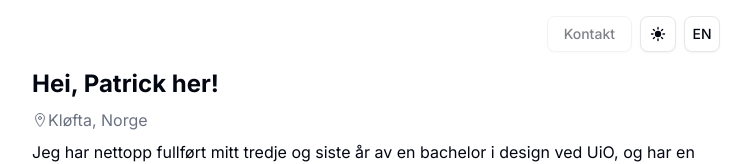
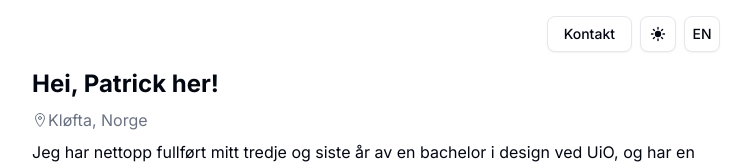
Before and after one commit to PatrickLundHaugen/Portfolio, a React (Vite) app: page / in a window 1280 px wide. Shown: the top 164 px of the page, without its empty margins (264-1015 px from the left). Built offline with nearby package versions, Linux system fonts and the light colour scheme.

Commit message:
Added backend for Contact

```diff
--- a/api/contact-form.ts
+++ /dev/null
@@ -1,19 +0,0 @@
-import type { VercelRequest, VercelResponse } from '@vercel/node';
-
-async function handler(req: VercelRequest, res: VercelResponse) {
-    if (req.method !== 'POST') {
-        return res.status(405).json({ message: 'Method not allowed' });
-    }
-
-    const { name, email, message } = req.body;
-
-    if (!name || !email || !message) {
-        return res.status(400).json({ message: 'Missing required fields' });
-    }
-
-    console.log('Received contact:', { name, email, message });
-
-    return res.status(200).json({ message: 'Form submitted successfully!' });
-}
-
-export default handler;
--- /dev/null
+++ b/api/contact.ts
@@ -0,0 +1,40 @@
+import type { VercelRequest, VercelResponse } from '@vercel/node';
+import { google } from 'googleapis';
+
+export default async function handler(req: VercelRequest, res: VercelResponse) {
+    if (req.method !== 'POST') {
+        return res.status(405).json({ message: 'Method not allowed' });
+    }
+
+    const { name, email, message } = req.body;
+
+    if (!name || !email || !message) {
+        return res.status(400).json({ message: 'Missing required fields' });
+    }
+
+    try {
+        const auth = new google.auth.GoogleAuth({
+            credentials: {
+                client_email: process.env.GOOGLE_CLIENT_EMAIL,
+                private_key: process.env.GOOGLE_PRIVATE_KEY?.replace(/\\n/g, '\n'),
+            },
+            scopes: ['https://www.googleapis.com/auth/spreadsheets'],
+        });
+
+        const sheets = google.sheets({ version: 'v4', auth });
+
+        await sheets.spreadsheets.values.append({
+            spreadsheetId: process.env.GOOGLE_SHEET_ID,
+            range: 'Sheet1!A:D',
+            valueInputOption: 'RAW',
+            requestBody: {
+                values: [[name, email, message, new Date().toISOString()]],
+            },
+        });
+
+        return res.status(200).json({ message: 'Form submitted successfully!' });
+    } catch (error) {
+        console.error(error);
+        return res.status(500).json({ message: 'Failed to save message' });
+    }
+}
--- a/package.json
+++ b/package.json
@@ -15,6 +15,7 @@
     "clsx": "^2.1.1",
     "embla-carousel-autoplay": "^8.6.0",
     "embla-carousel-react": "^8.6.0",
+    "googleapis": "^160.0.0",
     "i18next": "^25.2.1",
     "react": "^19.0.0",
     "react-dom": "^19.0.0",
--- a/src/components/contact.tsx
+++ b/src/components/contact.tsx
@@ -15,12 +15,17 @@ export function Contact(): JSX.Element {
     const [status, setStatus] = useState<string | null>(null);
     const [toast, setToast] = useState<string | null>(null);
 
-    const handleChange = (e: React.ChangeEvent<HTMLInputElement | HTMLTextAreaElement>): void => {
+    const handleChange = (e: React.ChangeEvent<HTMLInputElement | HTMLTextAreaElement>) => {
         const { name, value } = e.target;
-        setFormData((prev) => ({ ...prev, [name]: value }));
+        setFormData(prev => ({ ...prev, [name]: value }));
     };
 
-    const handleSubmit = async (e: React.FormEvent<HTMLFormElement>): Promise<void> => {
+    function showToast(message: string, type: "success" | "error" = "success") {
+        setToast(`${type}:${message}`);
+        setTimeout(() => setToast(null), 5500);
+    }
+
+    const handleSubmit = async (e: React.FormEvent<HTMLFormElement>) => {
         e.preventDefault();
         setStatus("Sending...");
 
@@ -34,23 +39,21 @@ export function Contact(): JSX.Element {
             const data: { message?: string } = await res.json();
 
             if (!res.ok) {
-                setStatus(`Error: ${data.message || "Failed to send message"}`);
-                showToast(`Error: ${data.message || "Failed to send message"}`);
+                const errorMsg = data.message || "Failed to send message";
+                setStatus(`Error: ${errorMsg}`);
+                showToast(errorMsg, "error");
                 return;
             }
 
             setStatus(t("navbar.contact.toast"));
-            showToast(t("navbar.contact.toast"));
+            showToast(t("navbar.contact.toast"), "success");
+
             setFormData({ name: "", email: "", message: "" });
             setOpen(false);
         } catch (err) {
-            if (err instanceof Error) {
-                setStatus(`Error: ${err.message}`);
-                showToast(`Error: ${err.message}`);
-            } else {
-                setStatus("An unexpected error occurred.");
-                showToast("An unexpected error occurred.");
-            }
+            const errorMsg = err instanceof Error ? err.message : "An unexpected error occurred.";
+            setStatus(`Error: ${errorMsg}`);
+            showToast(errorMsg, "error");
         }
     };
 
@@ -59,11 +62,6 @@ export function Contact(): JSX.Element {
         setFormData({ name: "", email: "", message: "" });
         setStatus(null);
     };
-
-    function showToast(message: string) {
-        setToast(message);
-        setTimeout(() => setToast(null), 5500);
-    }
 
     return (
         <>
@@ -76,7 +74,6 @@ export function Contact(): JSX.Element {
             <Button
                 onClick={() => setOpen(true)}
                 variant="outline"
-                disabled
             >
                 {t("navbar.contact.title")}
             </Button>
```
Also changed, not shown: 1 other file (tests, documents, lock files or other folders).
